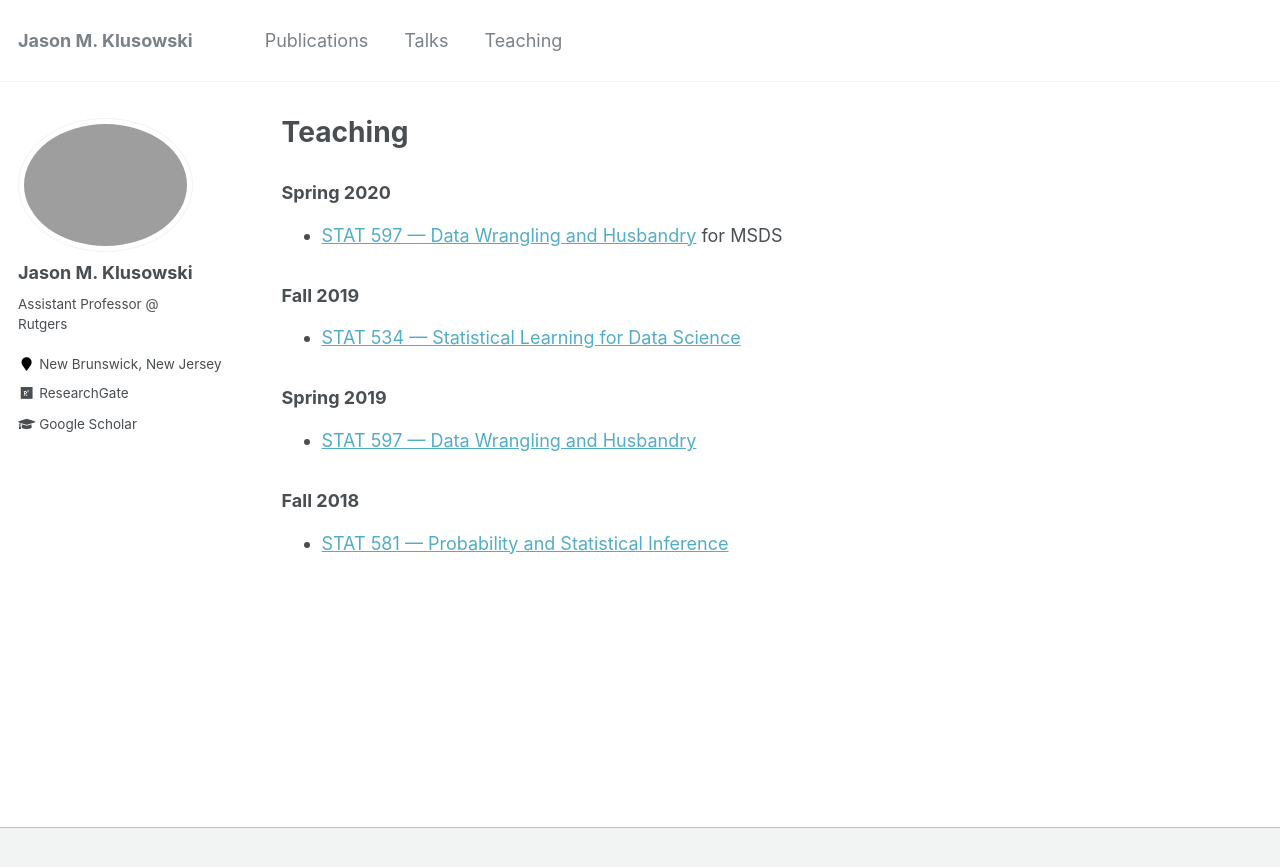
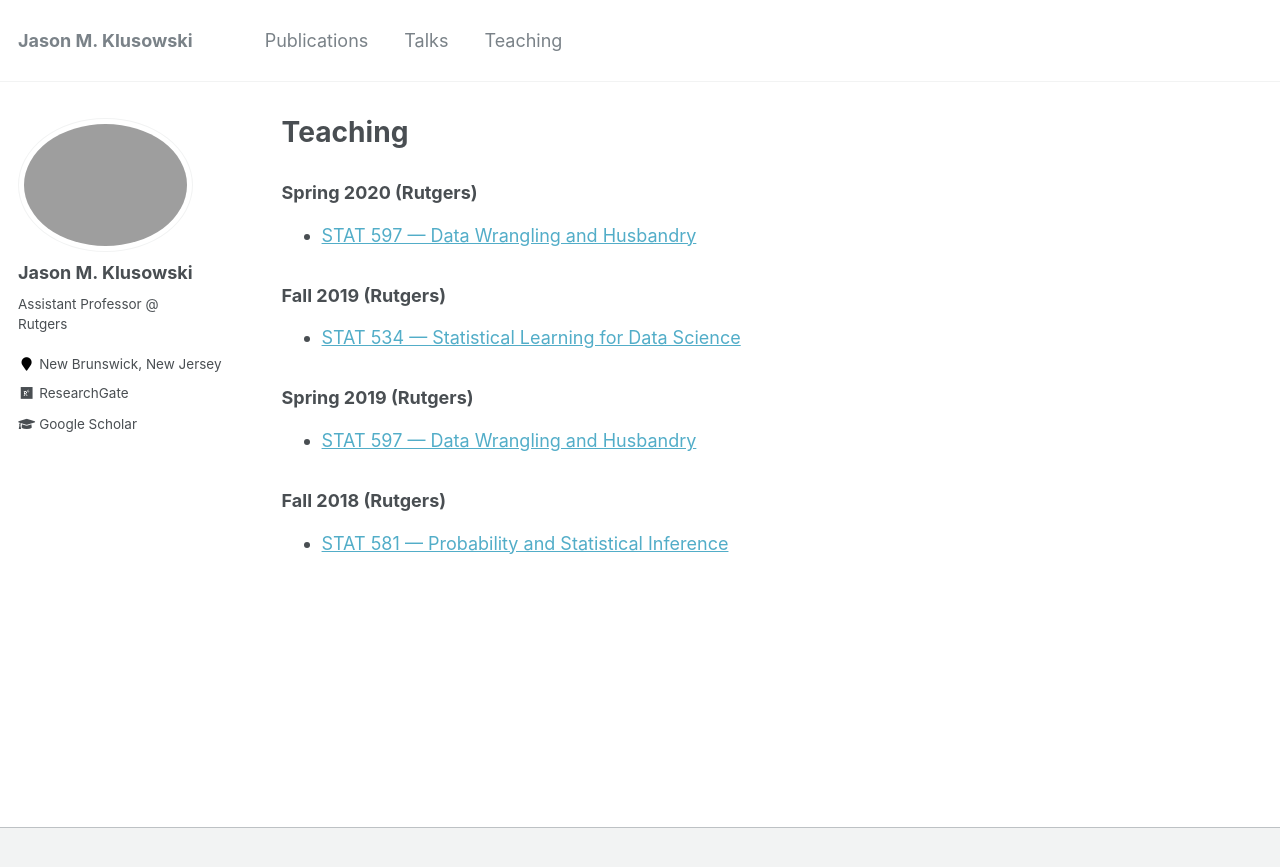
Before and after one commit to jasonklusowski/jasonklusowski.github.io, a Jekyll site: the page built from _pages/teaching.md, in a window 1280 px wide. Shown: the top 867 px of the page. Built offline with Jekyll 4.4.1, drawn with Linux system fonts in a browser that asks for light colours.

Commit message:
Update teaching.md

```diff
--- a/_pages/teaching.md
+++ b/_pages/teaching.md
@@ -5,18 +5,18 @@ permalink: /teaching/
 author_profile: true
 ---
 
-### Spring 2020
+### Spring 2020 (Rutgers)
 
-* [STAT 597 — Data Wrangling and Husbandry](https://msds-stat.rutgers.edu/msds-academics/msds-coursedesc/340-16-954-597-data-wrangling-and-husbandry-3) for MSDS
+* [STAT 597 — Data Wrangling and Husbandry](https://msds-stat.rutgers.edu/msds-academics/msds-coursedesc/340-16-954-597-data-wrangling-and-husbandry-3)
 
-### Fall 2019
+### Fall 2019 (Rutgers)
 
 * [STAT 534 — Statistical Learning for Data Science](https://msds-stat.rutgers.edu/msds-academics/msds-coursedesc/335-16-954-534-statistical-learning-for-data-science-3)
 
-### Spring 2019
+### Spring 2019 (Rutgers)
 
 * [STAT 597 — Data Wrangling and Husbandry](https://msds-stat.rutgers.edu/msds-academics/msds-coursedesc/340-16-954-597-data-wrangling-and-husbandry-3)
 
-### Fall 2018
+### Fall 2018 (Rutgers)
 
 * [STAT 581 — Probability and Statistical Inference](https://msds-stat.rutgers.edu/msds-academics/msds-coursedesc/338-16-954-581-probability-and-statistical-theory-for-data-science-3)
```
